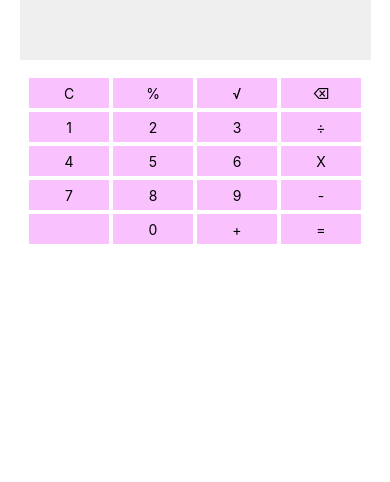
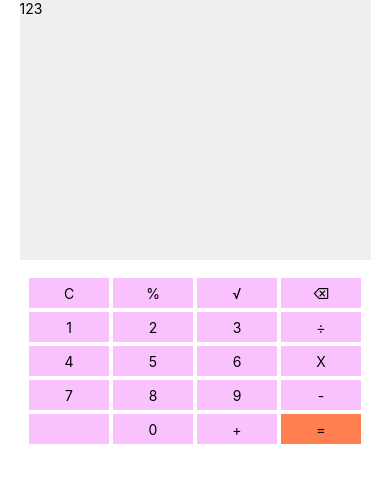
Before and after one commit to mrChernicharo/my-calculator, a React Native app: screen / in a window 390 px wide. Shown: the top 482 px of the page. Built offline with nearby package versions, Linux system fonts and the light colour scheme.

Commit message:
split components

```diff
--- a/App.js
+++ b/App.js
@@ -1,78 +1,8 @@
-import React, { useRef, useState } from 'react';
-import {
-	FlatList,
-	SafeAreaView,
-	StatusBar,
-	StyleSheet,
-	Text,
-	View,
-} from 'react-native';
-import { RectButton, TextInput } from 'react-native-gesture-handler';
-import { DATA } from './Data';
-
-const Item = ({ item, onClick }) => (
-	<RectButton onPress={() => onClick(item)}>
-		<View style={styles.item}>
-			<Text>{item.symbol}</Text>
-		</View>
-	</RectButton>
-);
+import React from 'react';
+import Main from './src/screens/Main';
 
 const App = () => {
-	const visorRef = useRef(null);
-	const [inputVal, setInputVal] = useState([]);
-
-	function handleKeyPress(e) {
-		setInputVal(val => [...val, e.symbol]);
-		console.log(e);
-	}
-	return (
-		<SafeAreaView style={styles.container}>
-			<StatusBar barStyle="dark-content" />
-			<TextInput
-				ref={visorRef}
-				style={styles.visor}
-				value={inputVal.join('')}
-				editable={false}
-			></TextInput>
-
-			<FlatList
-				data={DATA}
-				numColumns={4}
-				keyExtractor={item => item.id}
-				renderItem={({ item }) => (
-					<Item item={item} onClick={handleKeyPress} />
-				)}
-			/>
-		</SafeAreaView>
-	);
+	return <Main />;
 };
 
-const styles = StyleSheet.create({
-	container: {
-		flex: 1,
-		marginTop: StatusBar.currentHeight || 0,
-		justifyContent: 'center',
-		alignItems: 'center',
-		// borderColor: 'red',
-		// borderWidth: 2,
-	},
-	item: {
-		backgroundColor: '#f9c2ff',
-		width: 80,
-		height: 30,
-		margin: 2,
-		justifyContent: 'center',
-		alignItems: 'center',
-	},
-	visor: {
-		height: 60,
-		width: '90%',
-		backgroundColor: '#efefef',
-		marginBottom: 16,
-		fontSize: 32,
-		textAlign: 'right',
-	},
-});
-
 export default App;
--- /dev/null
+++ b/src/components/Key.js
@@ -0,0 +1,28 @@
+import React from 'react';
+import { StyleSheet, Text, View } from 'react-native';
+import { RectButton } from 'react-native-gesture-handler';
+
+const Key = ({ item, onClick }) => (
+	<RectButton onPress={() => onClick(item)}>
+		<View
+			style={{
+				backgroundColor: item.color || '#f9c2ff',
+				...styles.item,
+			}}
+		>
+			<Text>{item.symbol}</Text>
+		</View>
+	</RectButton>
+);
+
+const styles = StyleSheet.create({
+	item: {
+		width: 80,
+		height: 30,
+		margin: 2,
+		justifyContent: 'center',
+		alignItems: 'center',
+	},
+});
+
+export default Key;
--- /dev/null
+++ b/src/components/Keypad.js
@@ -0,0 +1,20 @@
+import React from 'react';
+import { FlatList } from 'react-native';
+import Key from '../components/Key';
+// import { TextInput } from 'react-native-gesture-handler';
+import { KeysData } from '../lib/constants';
+
+// import { Container } from './styles';
+
+const Keypad = ({ onKeyPress }) => {
+	return (
+		<FlatList
+			data={KeysData}
+			numColumns={4}
+			keyExtractor={item => item.value}
+			renderItem={({ item }) => <Key item={item} onClick={onKeyPress} />}
+		/>
+	);
+};
+
+export default Keypad;
--- /dev/null
+++ b/src/components/Visor.js
@@ -0,0 +1,24 @@
+import React from 'react';
+import { StyleSheet, Text, View } from 'react-native';
+
+// import { Container } from './styles';
+
+const components = () => {
+	return (
+		<View style={styles.visor}>
+			<Text>123</Text>
+		</View>
+	);
+};
+
+const styles = StyleSheet.create({
+	visor: {
+		height: 260,
+		width: '90%',
+		backgroundColor: '#efefef',
+		marginBottom: 16,
+		fontSize: 32,
+	},
+});
+
+export default components;
--- a/Data.js
+++ b/src/lib/constants.js
@@ -1,122 +1,123 @@
-export const DATA = [
+export const KeysData = [
 	{
 		id: 0,
-		title: 'clear',
+		value: 'clear',
 		symbol: 'C',
 		type: 'action',
 	},
 	{
 		id: 1,
-		title: 'perc',
+		value: 'perc',
 		symbol: '%',
 		type: 'operation',
 	},
 	{
 		id: 2,
-		title: 'sqrt',
+		value: 'sqrt',
 		symbol: '√',
 		type: 'operation',
 	},
 	{
 		id: 3,
-		title: 'back',
+		value: 'back',
 		symbol: '⌫',
 		type: 'action',
 	},
 	{
 		id: 4,
-		title: 1,
+		value: 1,
 		symbol: '1',
 		type: 'digit',
 	},
 	{
 		id: 5,
-		title: 2,
+		value: 2,
 		symbol: '2',
 		type: 'digit',
 	},
 	{
 		id: 6,
-		title: 3,
+		value: 3,
 		symbol: '3',
 		type: 'digit',
 	},
 	{
 		id: 7,
-		title: 'div',
+		value: 'div',
 		symbol: '÷',
 		type: 'operation',
 	},
 	{
 		id: 8,
-		title: 4,
+		value: 4,
 		symbol: '4',
 		type: 'digit',
 	},
 	{
 		id: 9,
-		title: 5,
+		value: 5,
 		symbol: '5',
 		type: 'digit',
 	},
 	{
 		id: 10,
-		title: 6,
+		value: 6,
 		symbol: '6',
 		type: 'digit',
 	},
 	{
 		id: 11,
-		title: 'mult',
+		value: 'mult',
 		symbol: 'X',
 		type: 'operation',
 	},
 	{
 		id: 12,
-		title: 7,
+		value: 7,
 		symbol: '7',
 		type: 'digit',
 	},
 	{
 		id: 13,
-		title: 8,
+		value: 8,
 		symbol: '8',
 		type: 'digit',
 	},
 	{
 		id: 14,
-		title: 9,
+		value: 9,
 		symbol: '9',
 		type: 'digit',
 	},
 	{
 		id: 15,
-		title: 'sub',
+		value: 'sub',
 		symbol: '-',
 		type: 'operation',
 	},
 	{
 		id: 16,
-		title: 'null',
+		value: 'null',
 		symbol: '',
 		type: 'digit',
 	},
 	{
 		id: 17,
-		title: 0,
+		value: 0,
 		symbol: '0',
 		type: 'digit',
 	},
 	{
 		id: 18,
-		title: 'sum',
+		value: 'sum',
 		symbol: '+',
 		type: 'operation',
 	},
 	{
 		id: 19,
-		title: 'equals',
+		value: 'equals',
 		symbol: '=',
 		type: 'action',
+		color: 'coral',
 	},
 ];
--- /dev/null
+++ b/src/screens/Main.js
@@ -0,0 +1,30 @@
+import React from 'react';
+import { SafeAreaView, StatusBar, StyleSheet } from 'react-native';
+import Keypad from '../components/Keypad';
+import Visor from '../components/Visor';
+
+const Main = () => {
+	function handleKeyPress(e) {
+		console.log(e);
+	}
+	return (
+		<SafeAreaView style={styles.container}>
+			<StatusBar barStyle="dark-content" />
+
+			<Visor />
+
+			<Keypad onKeyPress={handleKeyPress} />
+		</SafeAreaView>
+	);
+};
+
+const styles = StyleSheet.create({
+	container: {
+		flex: 1,
+		marginTop: StatusBar.currentHeight || 0,
+		justifyContent: 'center',
+		alignItems: 'center',
+	},
+});
+
+export default Main;
```
Also changed, not shown: src/lib/helpers.js (added, +11 -0 lines).
